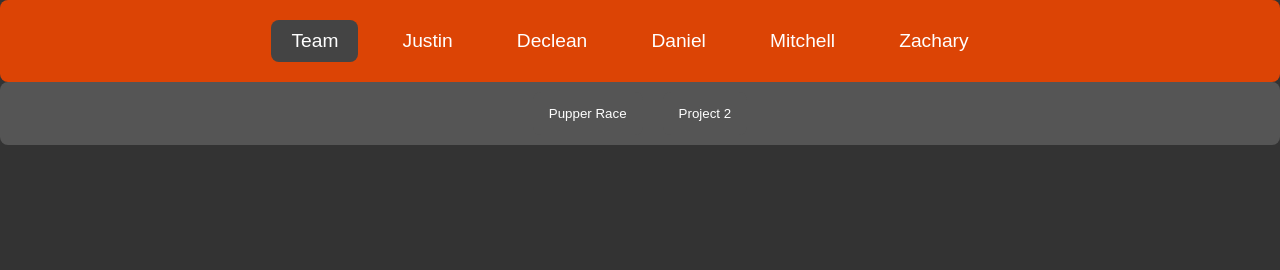
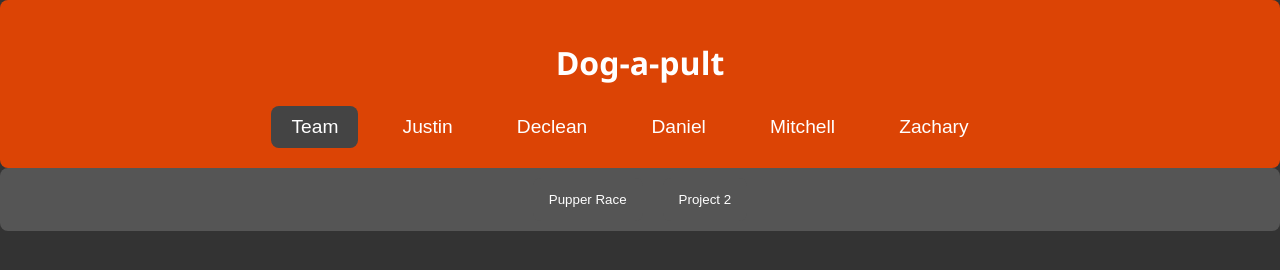
Before and after one commit to vanwagom/ROB-421---Portfolio, a plain HTML site: page index.html in a window 1280 px wide. Drawn offline with Linux system fonts and the light colour scheme.

Commit message:
Update index.html

```diff
--- a/index.html
+++ b/index.html
@@ -8,6 +8,7 @@
 </head>
 <body>
     <header>
+        <h1>Dog-a-pult</h1>
         <nav>
             <ul>
                 <li><button onclick="openPerson('TContent')">Team</button></li>
```
